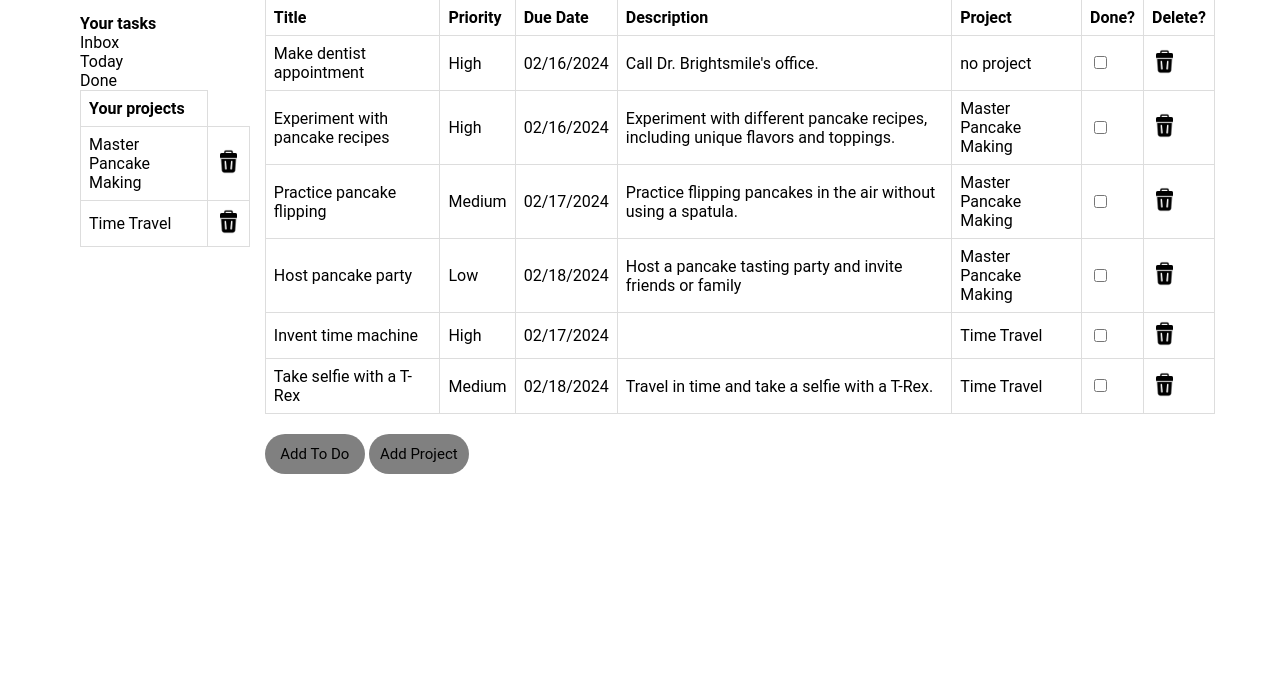
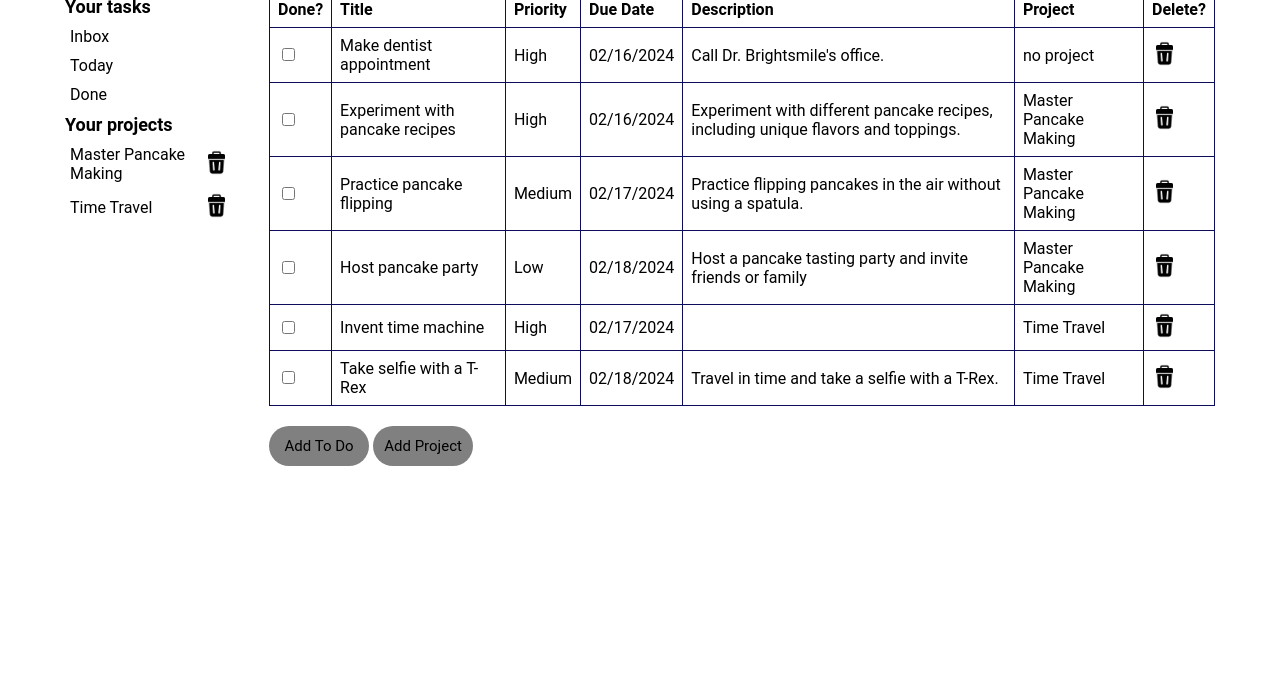
Before and after one commit to MarieSophieH/ToDoList, a website built with webpack: page dist/index.html in a window 1280 px wide. Shown: the part 101-800 px from the top of the page. Built offline with Linux system fonts and the light colour scheme.

Commit message:
Update styling for to do list

```diff
--- a/src/index.js
+++ b/src/index.js
@@ -128,6 +128,20 @@ function displayToDos(todo_array) {
       let todo = todo_array[i];
       let row = document.createElement('tr');
 
+      let doneCell = document.createElement('td');
+      const checkbox = document.createElement('input');
+      checkbox.type = 'checkbox';
+      checkbox.className = 'checkbox';
+      checkbox.id = 'doneCheckbox_' + todo_array.indexOf(todo);
+      checkbox.checked = todo.done;
+
+      checkbox.addEventListener('change', function() {
+        handleCheckboxChange(todo, todo_array);
+      });
+
+      doneCell.appendChild(checkbox);
+      row.appendChild(doneCell);
+
       let titleCell = document.createElement('td');
       titleCell.textContent = todo.title;
       row.appendChild(titleCell);
@@ -148,19 +162,9 @@ function displayToDos(todo_array) {
       projectCell.textContent = todo.project ? todo.project.title : "No Project";
       row.appendChild(projectCell);
 
-      let doneCell = document.createElement('td');
-      const checkbox = document.createElement('input');
-      checkbox.type = 'checkbox';
-      checkbox.className = 'checkbox';
-      checkbox.id = 'doneCheckbox_' + todo_array.indexOf(todo);
-      checkbox.checked = todo.done;
 
-      checkbox.addEventListener('change', function() {
-        handleCheckboxChange(todo, todo_array);
-      });
 
-      doneCell.appendChild(checkbox);
-      row.appendChild(doneCell);
+
 
       let deleteCell = document.createElement('td');
       let deleteIcon = document.createElement('img');
--- a/src/style.css
+++ b/src/style.css
@@ -5,13 +5,13 @@
 body {
   display: flex;
   flex-direction: column;
-  margin: 50px;
+  margin: 30px 50px;
   font-family: Arial, sans-serif;
   padding: 0;
 }
 
 .header-text{
-    font-size: 30px;
+    font-size: 40px;
     color: #0d0d5e;
 }
 
@@ -29,11 +29,13 @@ body {
 
 .navbar {
     width: 30vh;
-    margin: 15px;
+    margin-right: 35px;
+    margin-left: 0px;
+    margin-top: 0px;
 }
 input[type="text"] {
   padding: 8px;
-  font-size: 16px;
+  font-size: 12px;
   border: 1px solid #ccc;
   border-radius: 4px;
 }
@@ -46,7 +48,7 @@ table {
 }
 
 td, th {
-  border: 1px solid #dddddd;
+  border: 0.1px solid #0d0d5e;
   text-align: left;
   padding: 8px;
 }
@@ -66,3 +68,22 @@ button:hover {
   background-color: #0d0d5e;
   color: white;
 }
+#projectTable td {
+  border: none;
+  padding: 5px 5px;
+}
+
+#projectTable th {
+  border: none;
+  padding: 5px 0px;
+  font-size: 18px;
+}
+
+.taskList{
+  padding: 5px 5px;
+}
+
+#yourTasks {
+  padding: 5px 0px;
+  font-size: 18px;
+}
```
Also changed, not shown: dist/index.html, dist/main.js.
